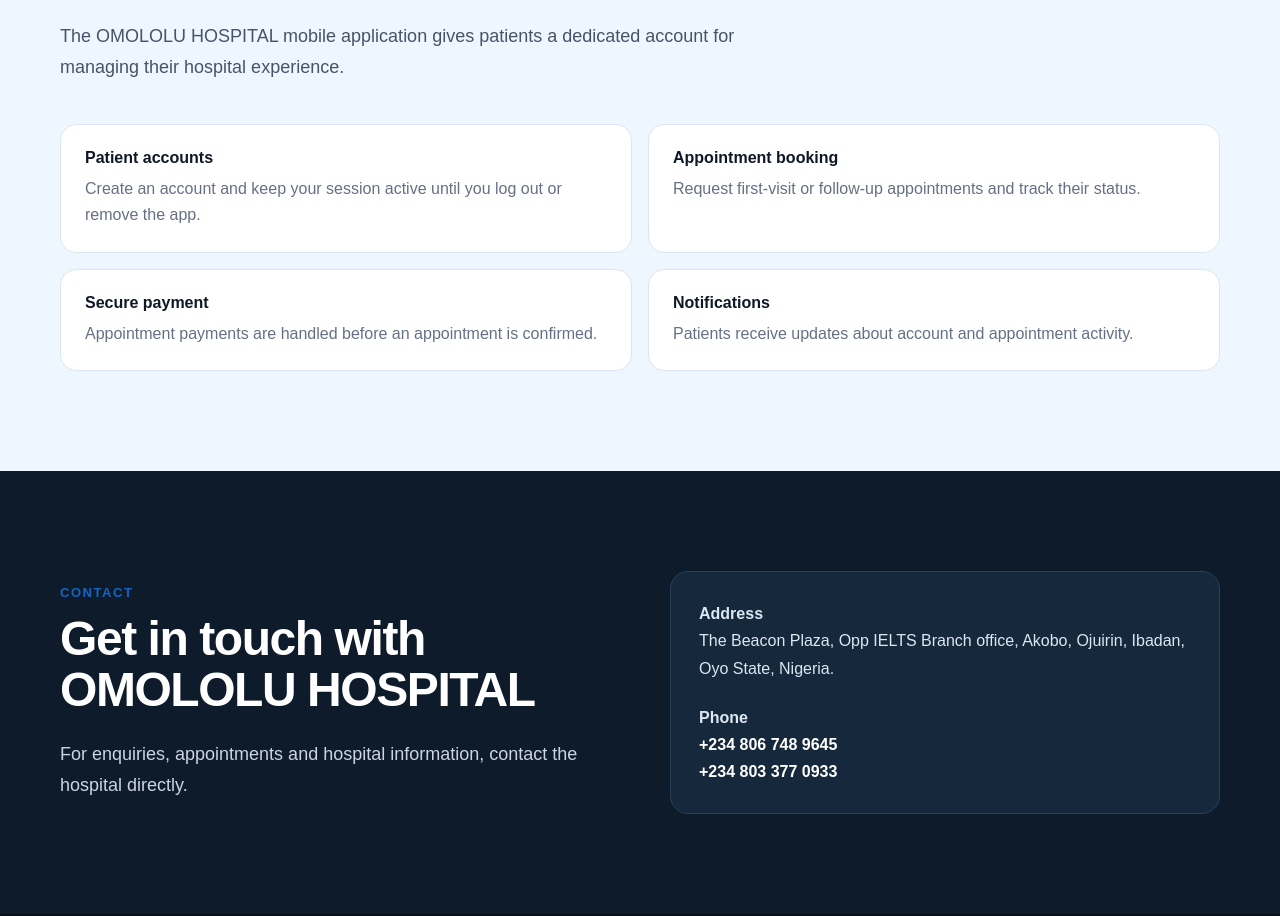
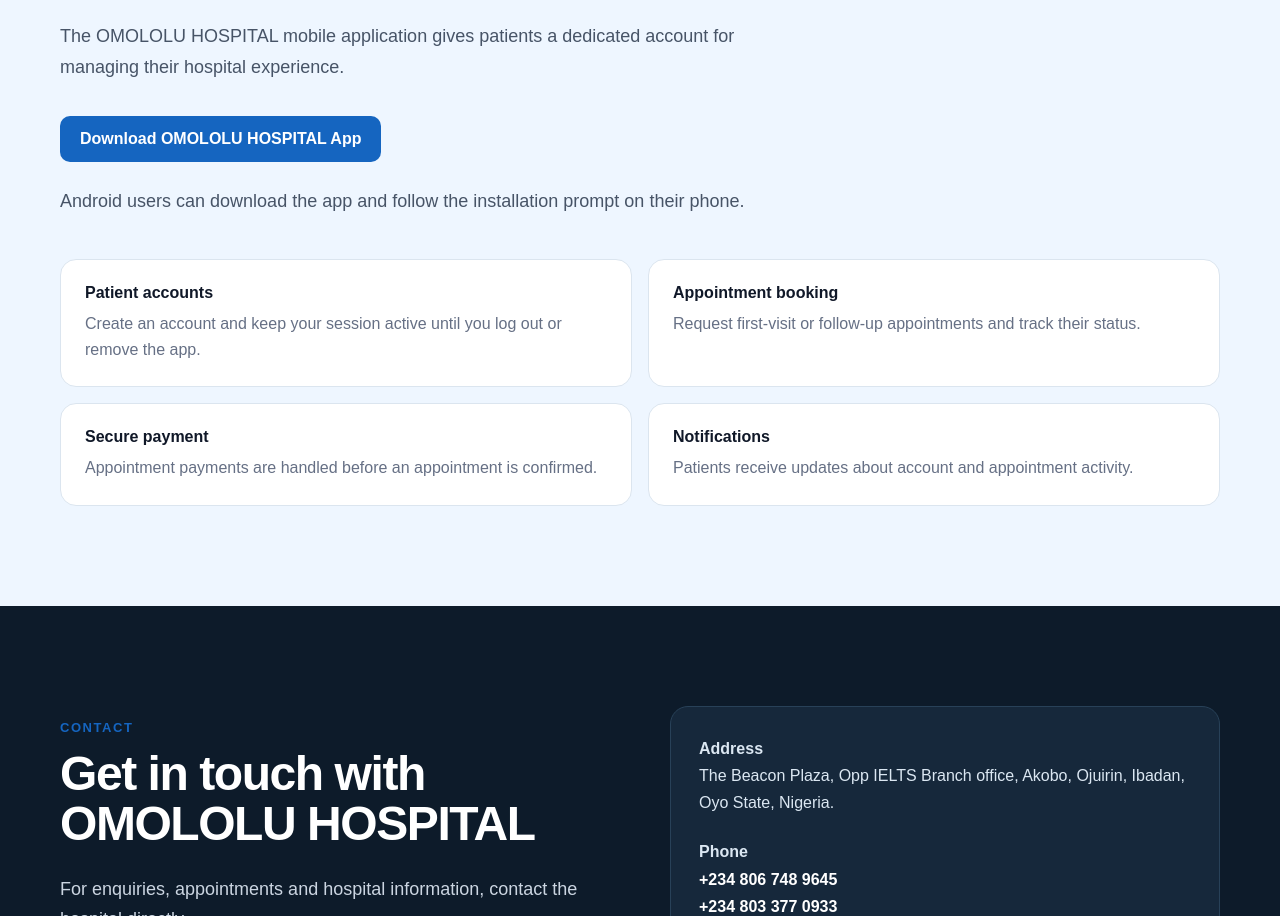
Before and after one commit to jamesmercy0790-source/Omololu-Hospital, a Next.js app: page / in a window 1280 px wide. Shown: the part 2335-3251 px from the top of the page. Built offline with nearby package versions, Linux system fonts and the light colour scheme.

Commit message:
Add OMOLOLU HOSPITAL app download button

```diff
--- a/app/page.tsx
+++ b/app/page.tsx
@@ -109,6 +109,14 @@
               The OMOLOLU HOSPITAL mobile application gives patients a dedicated
               account for managing their hospital experience.
             </p>
+            <div className="actions">
+              <a className="button primary" href="/downloads/omololu-hospital.apk" download>
+                Download OMOLOLU HOSPITAL App
+              </a>
+            </div>
+            <p className="section-copy">
+              Android users can download the app and follow the installation prompt on their phone.
+            </p>
           </div>
           <div className="feature-grid">
             <article className="feature"><strong>Patient accounts</strong><span>Create an account and keep your session active until you log out or remove the app.</span></article>
```
